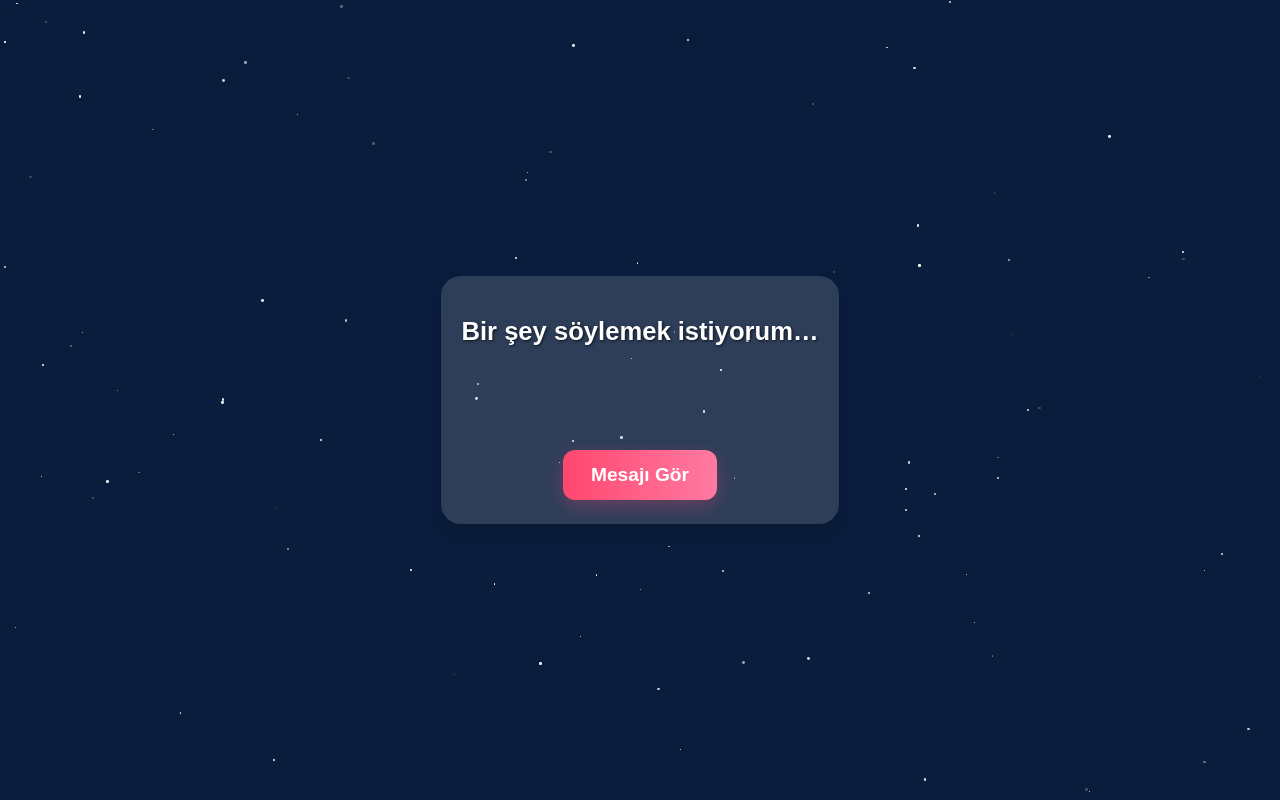
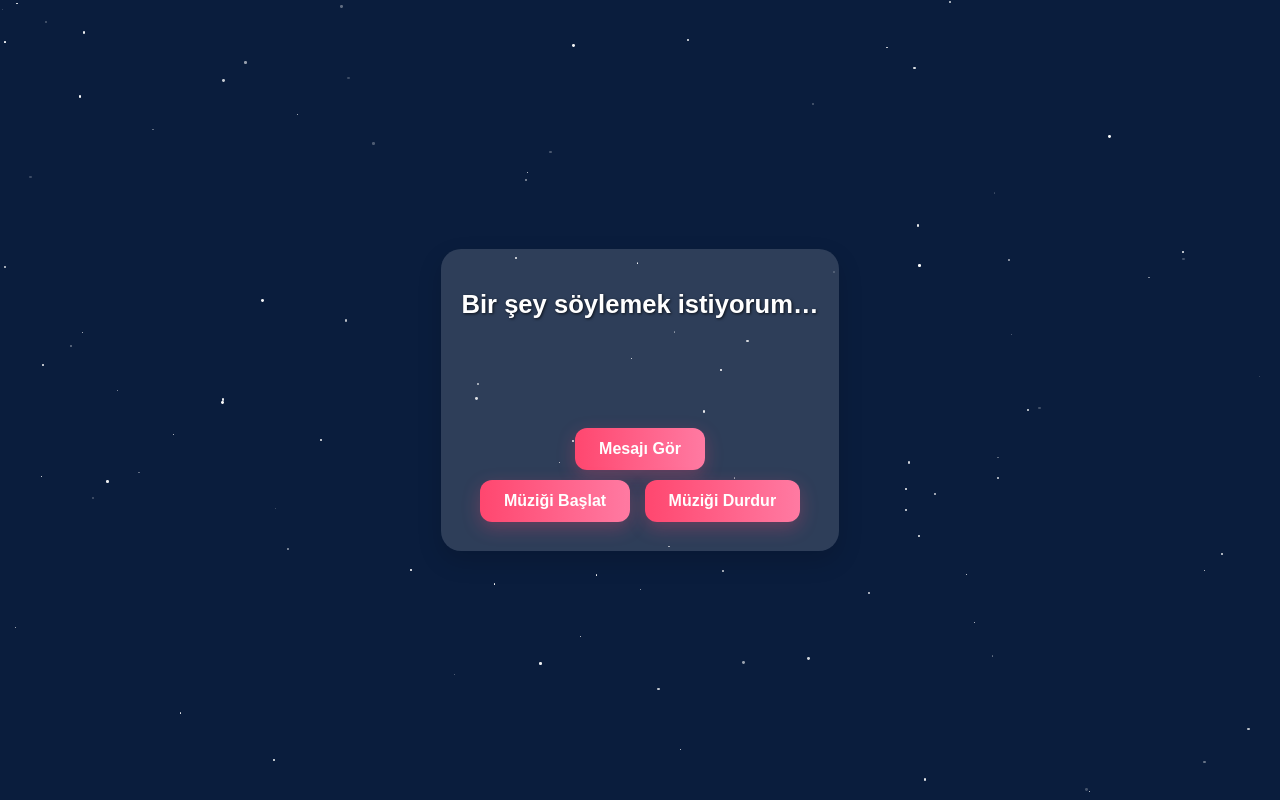
Before and after one commit to ArdaK505778/Canimmm, a plain HTML site: page index.html in a window 1280 px wide. Drawn offline with Linux system fonts and the light colour scheme.

Commit message:
index.html

```diff
--- a/index.html
+++ b/index.html
@@ -61,18 +61,19 @@
     white-space: pre-wrap;
     margin-bottom: 20px;
   }
-  #revealBtn {
-    padding: 14px 28px;
-    font-size: 1.2rem;
+  .btn {
+    padding: 12px 24px;
+    font-size: 1rem;
     border: none;
     border-radius: 12px;
     font-weight: bold;
     background: linear-gradient(90deg, #ff476f, #ff7aa2);
     color: white;
     cursor: pointer;
+    margin: 5px;
     box-shadow: 0 6px 18px rgba(255,71,111,0.28);
   }
-  #revealBtn:active {
+  .btn:active {
     transform: translateY(1px);
   }
 </style>
@@ -82,13 +83,18 @@
 <div id="card">
   <h1>Bir şey söylemek istiyorum…</h1>
   <p id="message"></p>
-  <button id="revealBtn">Mesajı Gör</button>
+  <button id="revealBtn" class="btn">Mesajı Gör</button>
+  <br>
+  <button id="playBtn" class="btn">Müziği Başlat</button>
+  <button id="pauseBtn" class="btn">Müziği Durdur</button>
   <audio id="loveAudio" src="SendenDahaGüzel.mp3" preload="auto"></audio> <!-- Mp3 dosyanı buraya ekle -->
 </div>
 <script>
 const revealBtn = document.getElementById('revealBtn');
 const messageEl = document.getElementById('message');
 const audio = document.getElementById('loveAudio');
+const playBtn = document.getElementById('playBtn');
+const pauseBtn = document.getElementById('pauseBtn');
 
 const romanticMessage = `Seninle tanışmak hayatımda başıma gelen en iyi şey.
 İyi ki varsın. Aslında bunu yapma sebebim Seni Sevdiğimi söylemekti
@@ -114,6 +120,14 @@ revealBtn.addEventListener('click', ()=>{
   });
 });
 
+playBtn.addEventListener('click', ()=>{
+  audio.play();
+});
+
+pauseBtn.addEventListener('click', ()=>{
+  audio.pause();
+});
+
 // Yıldızları oluştur
 const starsContainer = document.getElementById('stars');
 for(let i=0;i<100;i++){
```
